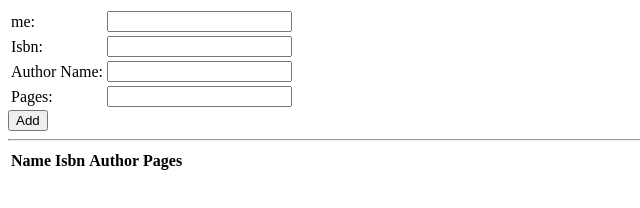
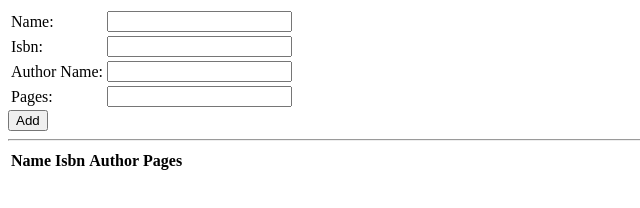
Before and after one commit to AmiraNoaman/Books, a website: page index.html in a window 1280 px wide. Shown: the full height of the page, 0-640 px from the left. Drawn offline with nearby package versions, Linux system fonts and the light colour scheme; no server answers.

Commit message:
changes effect

```diff
--- a/index.html
+++ b/index.html
@@ -8,7 +8,7 @@
     <div>
     <table>
         <tr>
-        <td>me:</td>
+        <td>Name:</td>
         <td><input type="text" ng-model="Name"></td>
         </tr>
         <tr>
```
